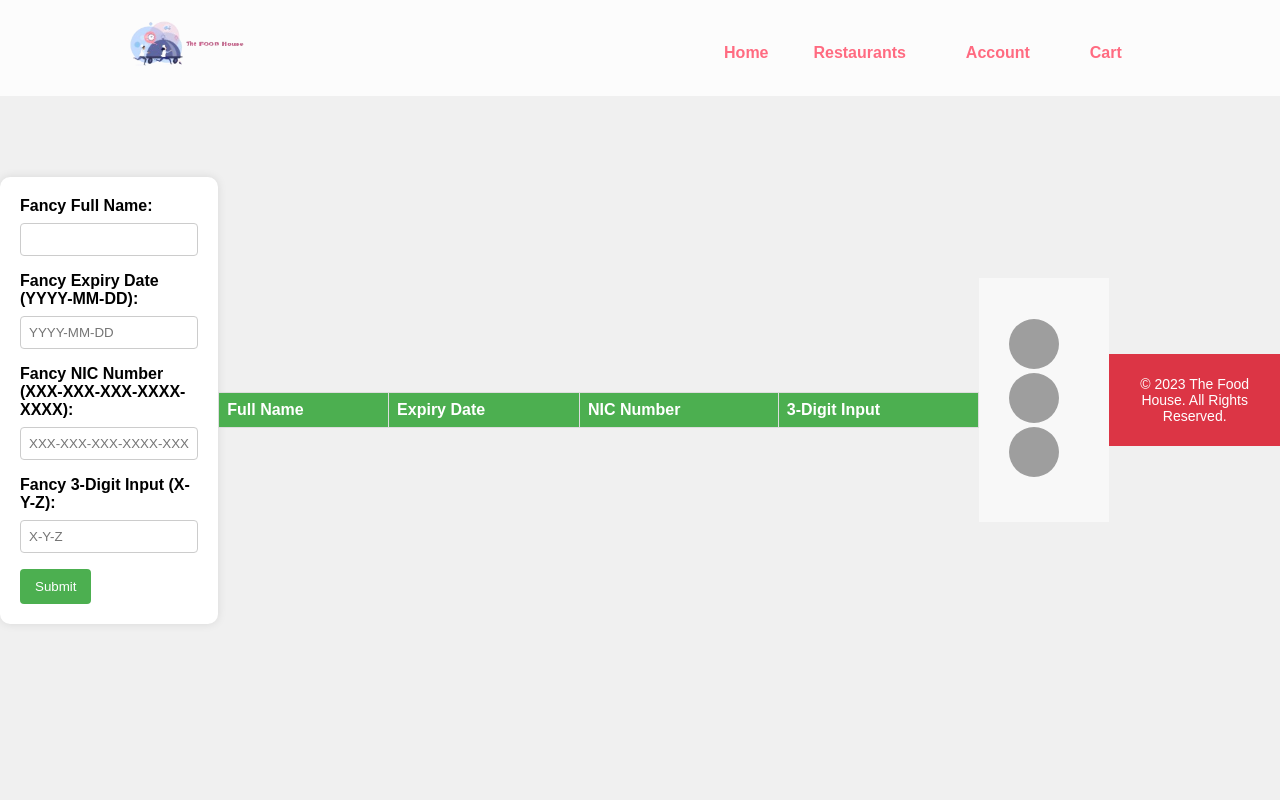
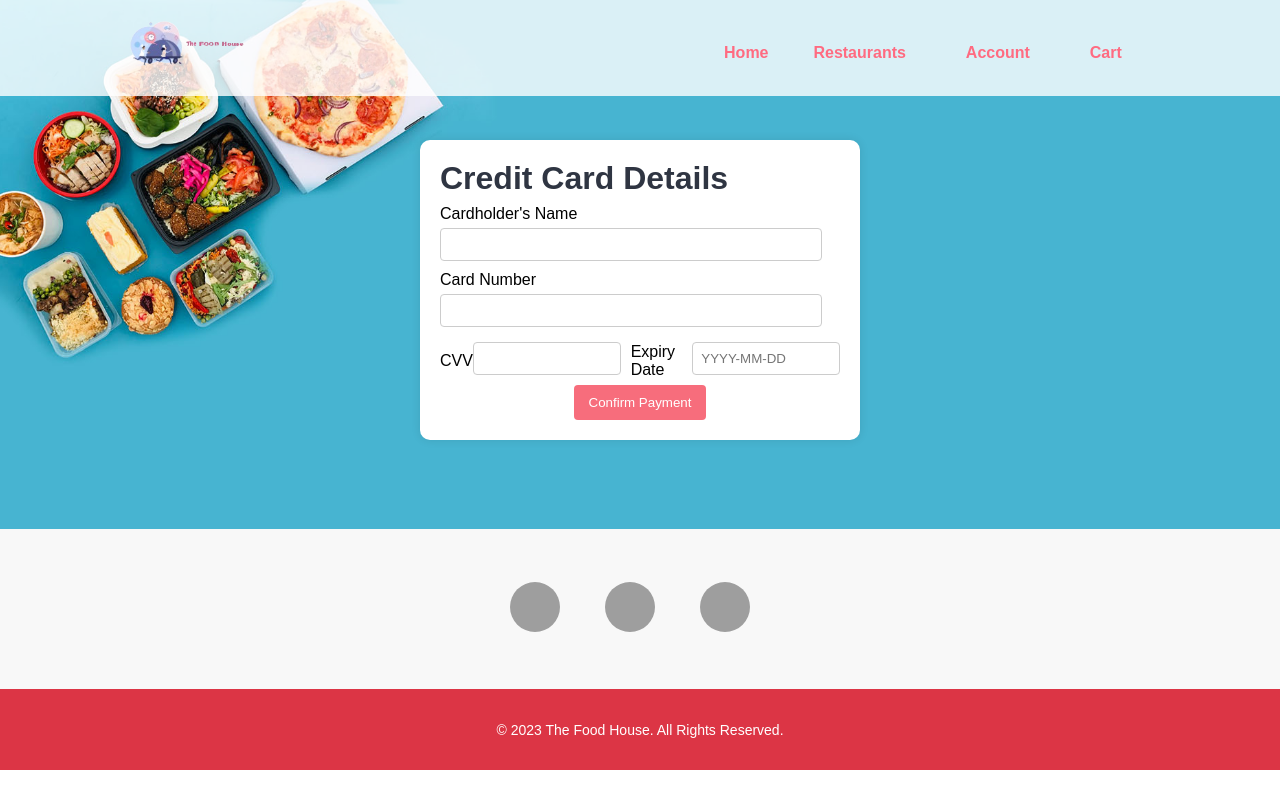
Before and after one commit to DeRohan/Food-Order-Project, a PHP site: page /food-order-project/card.php in a window 1280 px wide. Run offline with PHP 8.4, Linux system fonts and the light colour scheme; a user stored in the database is signed in; lists and menus that the app fills with data are empty; grey boxes are pictures that could not be loaded.

Commit message:
Update card.php

```diff
--- a/card.php
+++ b/card.php
@@ -1,177 +1,208 @@
-<?php include('partials-usr/menu.php'); ?>
+<?php
+    include('partials-usr/menu.php');
+    include('partials-usr/login-check.php');
+?>
 
 <!DOCTYPE html>
 <html lang="en">
 <head>
-    <meta charset="UTF-8">
-    <meta name="viewport" content="width=device-width, initial-scale=1.0">
-    <title>Fancy Form</title>
     <style>
-        /* Unique Form Styles */
-        .fancy-body {
-            font-family: 'Montserrat', sans-serif;
-            background-color: #f0f0f0;
-            margin: 0;
-            padding: 0;
-            display: flex;
-            justify-content: center;
-            align-items: center;
-            height: 100vh;
-        }
+        /* Add your existing styles here */
 
-        .fancy-form {
-            background-color: #fff;
-            padding: 20px;
-            border-radius: 10px;
-            box-shadow: 0 0 10px rgba(0, 0, 0, 0.1);
-            width: 300px;
-        }
-
-        .fancy-label {
-            display: block;
-            margin-bottom: 8px;
-            font-weight: bold;
-        }
-
-        .fancy-input {
-            width: 100%;
+        /* Style for input fields in the credit card form */
+        .custom-input-credit-card {
+            width: calc(100% - 18px);
             padding: 8px;
-            margin-bottom: 16px;
+            margin-top: 5px;
+            margin-bottom: 10px;
             box-sizing: border-box;
             border: 1px solid #ccc;
             border-radius: 4px;
         }
 
-        .fancy-button {
-            background-color: #4caf50;
-            color: #fff;
+        /* Style for the credit card form container */
+        .credit-card-form-container {
+            max-width: 400px;
+            margin: 0 auto;
+            padding: 20px;
+            background-color: white; /* Original color */
+            border-radius: 10px; /* Soft edges */
+            box-shadow: 0 0 10px rgba(0, 0, 0, 0.1);
+            margin-top: 50px;
+        }
+
+        /* Style for the container of expiry date and CVV */
+        .expiry-cvv-container {
+            display: flex;
+            justify-content: space-between;
+            align-items: center; /* Center vertically */
+        }
+
+        /* Style for expiry date and CVV inputs */
+        .expiry-input,
+        .cvv-input {
+            width: 48%;
+        }
+
+        /* Add space between CVV and Expiry Date */
+        .cvv-input {
+            margin-right: 10px;
+        }
+
+        /* Style for the Confirm Payment button */
+        .confirm-payment-button {
+            background-color: #F76D7C; /* Watermelon color */
+            color: white;
             padding: 10px 15px;
             border: none;
             border-radius: 4px;
             cursor: pointer;
+            display: block; /* Centering adjustment */
+            margin: 0 auto; /* Centering adjustment */
         }
 
-        .fancy-button:hover {
-            background-color: #45a049;
+        .confirm-payment-button:hover {
+            background-color: #D65A6F; /* Darker shade on hover */
+        }
+    </style>
+
+<script>
+    document.addEventListener('DOMContentLoaded', function () {
+        // Function to format card number as xxx-xxx-xxx-xxx-xxxx
+        function formatCardNumber(input) {
+            let value = input.value.replace(/\D/g, '');
+
+            if (value.length > 16) {
+                value = value.slice(0, 16);
             }
 
-        /* Table Styles */
-        .fancy-table {
-            width: 100%;
-            margin-top: 20px;
-            border-collapse: collapse;
+            let formattedValue = '';
+            for (let i = 0; i < value.length; i++) {
+                if (i > 0 && i % 4 === 0) {
+                    formattedValue += '-';
+                }
+                formattedValue += value[i];
             }
 
-        .fancy-table th, .fancy-table td {
-            border: 1px solid #ddd;
-            padding: 8px;
-            text-align: left;
+            input.value = formattedValue;
         }
 
-        .fancy-table th {
-            background-color: #4caf50;
-            color: #fff;
-        }
-    </style>
-</head>
-<body class="fancy-body">
-    <form class="fancy-form">
-        <label class="fancy-label" for="fancy-name">Fancy Full Name:</label>
-        <input class="fancy-input" type="text" id="fancy-name" name="fancy-name" required>
+        // Function to format CVV as x-x-x
+        function formatCVV(input) {
+            let value = input.value.replace(/\D/g, '');
 
-        <label class="fancy-label" for="fancy-expiryDate">Fancy Expiry Date (YYYY-MM-DD):</label>
-        <input class="fancy-input" type="text" id="fancy-expiryDate" name="fancy-expiryDate" placeholder="YYYY-MM-DD" pattern="\d{4}-\d{2}-\d{2}" oninput="formatDateInput(this)" onkeydown="handleBackspace(this)" required>
-
-        <label class="fancy-label" for="fancy-nicNumber">Fancy NIC Number (XXX-XXX-XXX-XXXX-XXXX):</label>
-        <input class="fancy-input" type="text" id="fancy-nicNumber" name="fancy-nicNumber" placeholder="XXX-XXX-XXX-XXXX-XXXX" pattern="\d{3}-\d{3}-\d{3}-\d{4}-\d{4}" oninput="formatNicInput(this)" onkeydown="handleBackspace(this)" required>
-
-        <label class="fancy-label" for="fancy-threeDigitInput">Fancy 3-Digit Input (X-Y-Z):</label>
-        <input class="fancy-input" type="text" id="fancy-threeDigitInput" name="fancy-threeDigitInput" placeholder="X-Y-Z" pattern="\d-\d-\d" oninput="formatThreeDigitInput(this)" onkeydown="handleBackspace(this)" required>
-
-        <button class="fancy-button" type="submit">Submit</button>
-    </form>
-
-    <!-- Display Table -->
-    <table class="fancy-table" id="resultTable">
-        <thead>
-            <tr>
-                <th>Full Name</th>
-                <th>Expiry Date</th>
-                <th>NIC Number</th>
-                <th>3-Digit Input</th>
-            </tr>
-        </thead>
-        <tbody>
-            <!-- Table rows will be dynamically added here -->
-        </tbody>
-    </table>
-
-    <script>
-        function formatDateInput(input) {
-            let value = input.value.replace(/\D/g, ''); // Remove non-numeric characters
-            if (value.length > 8) {
-                value = value.substring(0, 8);
-            }
-            if (value.length >= 4) {
-                value = value.substring(0, 4) + '-' + value.substring(4, 6) + '-' + value.substring(6);
-            }
-            input.value = value;
+            if (value.length > 3) {
+                value = value.slice(0, 3);
             }
 
-        function formatNicInput(input) {
-            let value = input.value.replace(/\D/g, ''); // Remove non-numeric characters
-
-            if (value.length > 16) {
-                value = value.substring(0, 16);
+            let formattedValue = '';
+            for (let i = 0; i < value.length; i++) {
+                if (i > 0) {
+                    formattedValue += '-';
+                }
+                formattedValue += value[i];
             }
 
-            if (value.length >= 3 && value.length < 6) {
-                value = value.substring(0, 3) + '-' + value.substring(3);
-            } else if (value.length >= 6 && value.length < 9) {
-                value = value.substring(0, 3) + '-' + value.substring(3, 6) + '-' + value.substring(6);
-            } else if (value.length >= 9 && value.length < 12) {
-                value = value.substring(0, 3) + '-' + value.substring(3, 6) + '-' + value.substring(6, 9) + '-' + value.substring(9);
-            } else if (value.length >= 12) {
-                value = value.substring(0, 3) + '-' + value.substring(3, 6) + '-' + value.substring(6, 9) + '-' + value.substring(9, 12) + '-' + value.substring(12);
+            input.value = formattedValue;
         }
 
-            input.value = value;
+        // Function to format expiry date as YYYY-MM-DD
+        function formatExpiryDate(input) {
+            let value = input.value.replace(/\D/g, '');
+
+            if (value.length > 8) {
+                value = value.slice(0, 8);
             }
 
-        function formatThreeDigitInput(input) {
-            let value = input.value.replace(/\D/g, ''); // Remove non-numeric characters
-            if (value.length > 3) {
-                value = value.substring(0, 3);
+            let formattedValue = '';
+            for (let i = 0; i < value.length; i++) {
+                if (i === 4 || i === 6) {
+                    formattedValue += '-';
                 }
-            if (value.length >= 2) {
-                value = value.substring(0, 1) + '-' + value.substring(1, 2) + '-' + value.substring(2);
-            }
-            input.value = value;
+                formattedValue += value[i];
             }
 
-        function handleBackspace(input) {
-            if (event.key === 'Backspace') {
-                let value = input.value.replace(/\D/g, ''); // Remove non-numeric characters
-                input.value = value.substring(0, value.length - 1);
-                // Trigger the respective formatting function based on the input ID
-                switch (input.id) {
-                    case 'fancy-expiryDate':
-                        formatDateInput(input);
-                        break;
-                    case 'fancy-nicNumber':
-                        formatNicInput(input);
-                        break;
-                    case 'fancy-threeDigitInput':
-                        formatThreeDigitInput(input);
-                        break;
-                    default:
-                        break;
+            input.value = formattedValue;
         }
-                event.preventDefault(); // Prevent the default backspace behavior
+
+        // Event listener for card number input
+        const cardNumberInput = document.querySelector('input[name="card_number"]');
+        cardNumberInput.addEventListener('input', function () {
+            formatCardNumber(this);
+        });
+
+        // Prevent removing hyphens manually
+        cardNumberInput.addEventListener('keydown', function (e) {
+            if (e.key === 'Backspace' && (this.selectionStart === this.selectionEnd)) {
+                if (this.selectionStart % 5 === 0) {
+                    e.preventDefault();
                 }
             }
+        });
+
+        // Event listener for CVV input
+        const cvvInput = document.querySelector('input[name="cvv"]');
+        cvvInput.addEventListener('input', function () {
+            formatCVV(this);
+        });
+
+        // Prevent removing hyphens manually for CVV
+        cvvInput.addEventListener('keydown', function (e) {
+            if (e.key === 'Backspace' && (this.selectionStart === this.selectionEnd)) {
+                if (this.selectionStart % 2 === 0) {
+                    e.preventDefault();
+                }
+            }
+        });
+
+        // Event listener for expiry date input
+        const expiryDateInput = document.querySelector('input[name="expiry_date"]');
+        expiryDateInput.addEventListener('input', function () {
+            formatExpiryDate(this);
+        });
+
+        // Allow backspacing hyphens manually for expiry date
+        expiryDateInput.addEventListener('keydown', function (e) {
+            if (e.key === 'Backspace' && (this.selectionStart === this.selectionEnd)) {
+                if (this.selectionStart === 7 || this.selectionStart === 5) {
+                    e.preventDefault();
+                }
+            }
+        });
+    });
 </script>
+
+</head>
+<body>
+
+<section class="food-search">
+    <div class="custom-container credit-card-form-container">
+        <!-- Form for editing credit card details -->
+        <h2 class="custom-heading">Credit Card Details</h2>
+        <form action="" method="POST">
+            <label for="card_name" class="custom-label">Cardholder's Name</label>
+            <input type="text" name="card_name" value="" class="custom-input-credit-card" required>
+
+            <label for="card_number" class="custom-label">Card Number</label>
+            <input type="text" name="card_number" value="" class="custom-input-credit-card" required>
+
+            <!-- Container for Expiry Date and CVV -->
+            <div class="expiry-cvv-container">
+                <!-- CVV -->
+                <label for="cvv" class="custom-label">CVV</label>
+                <input type="text" name="cvv" value="" class="custom-input-credit-card cvv-input" required>
+
+                <!-- Expiry Date -->
+                <label for="expiry_date" class="custom-label">Expiry Date</label>
+                <input type="text" name="expiry_date" value="" class="custom-input-credit-card expiry-input" placeholder="YYYY-MM-DD" required>
+            </div>
+
+            <!-- Confirm Payment button -->
+            <button type="submit" name="confirm_payment" class="confirm-payment-button">Confirm Payment</button>
+        </form>
+    </div>
+</section>
+
+<?php include('partials-usr/footer.php'); ?>
 </body>
 </html>
-
-<?php include('partials-usr/footer.php'); ?>
```
Lines whose indentation alone changed are shown as unchanged.
